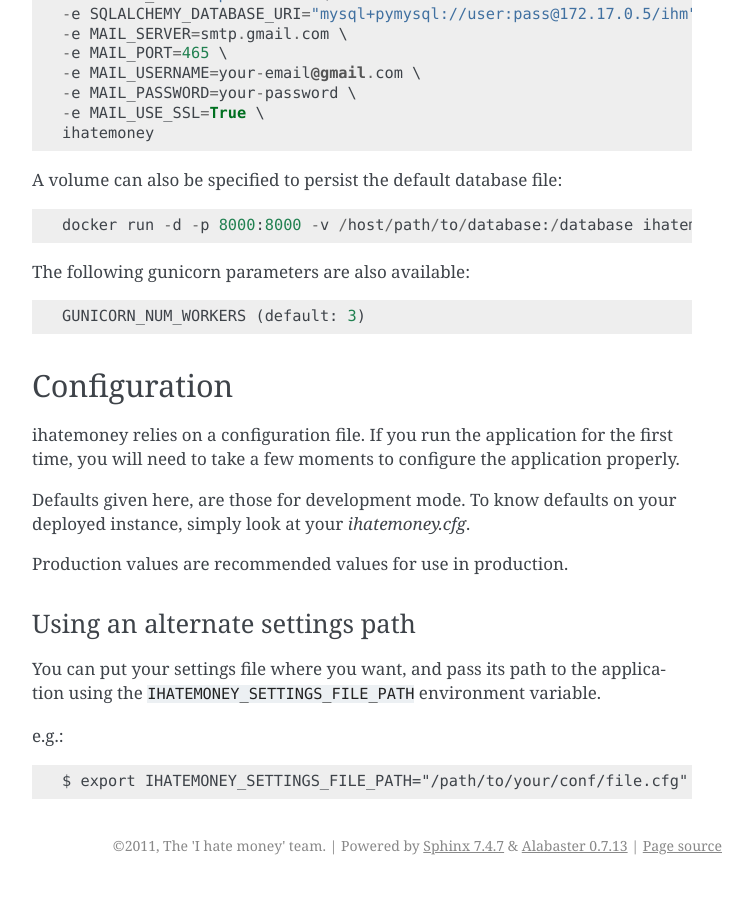
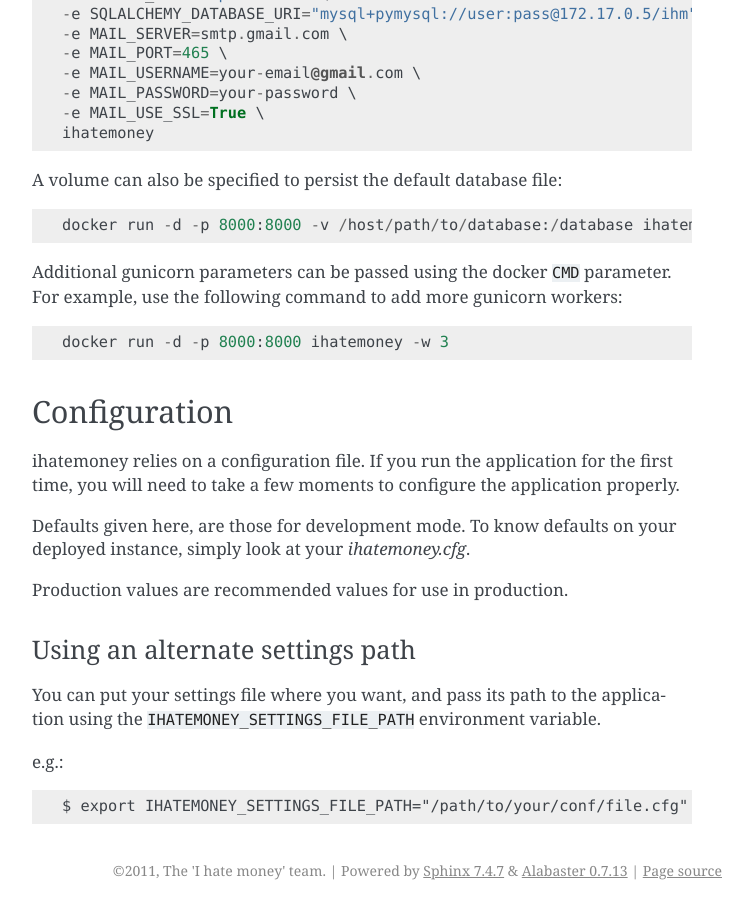
Before and after one commit to spiral-project/ihatemoney, a Sphinx documentation site: the page built from docs/installation.rst, in a window 1280 px wide and 900 px high, scrolled down 3370 px. Shown: the whole window, without its empty margins (388-1141 px from the left). Built offline with Sphinx 7.4.7, drawn with Linux system fonts in a browser that asks for light colours.

Commit message:
Fix some anti patterns in docker deployment
- Use exec to run gunicorn and avoid creating a new process.
- Add the possibility to pass any additional parameters to
gunicorn.
- Use only one gunicorn worker by default as the usual way to
scale the app in production would be to use the scale command
of the cluster scheduler. Additional workers could still be
added by passing the "-w" gunicorn parameter to docker run.

```diff
--- a/docs/installation.rst
+++ b/docs/installation.rst
@@ -154,9 +154,10 @@
 
     docker run -d -p 8000:8000 -v /host/path/to/database:/database ihatemoney
 
-The following gunicorn parameters are also available::
+Additional gunicorn parameters can be passed using the docker ``CMD`` parameter.
+For example, use the following command to add more gunicorn workers::
 
-    GUNICORN_NUM_WORKERS (default: 3)
+    docker run -d -p 8000:8000 ihatemoney -w 3
 
 Configuration
 =============
```
Also changed, not shown: 2 other files.
